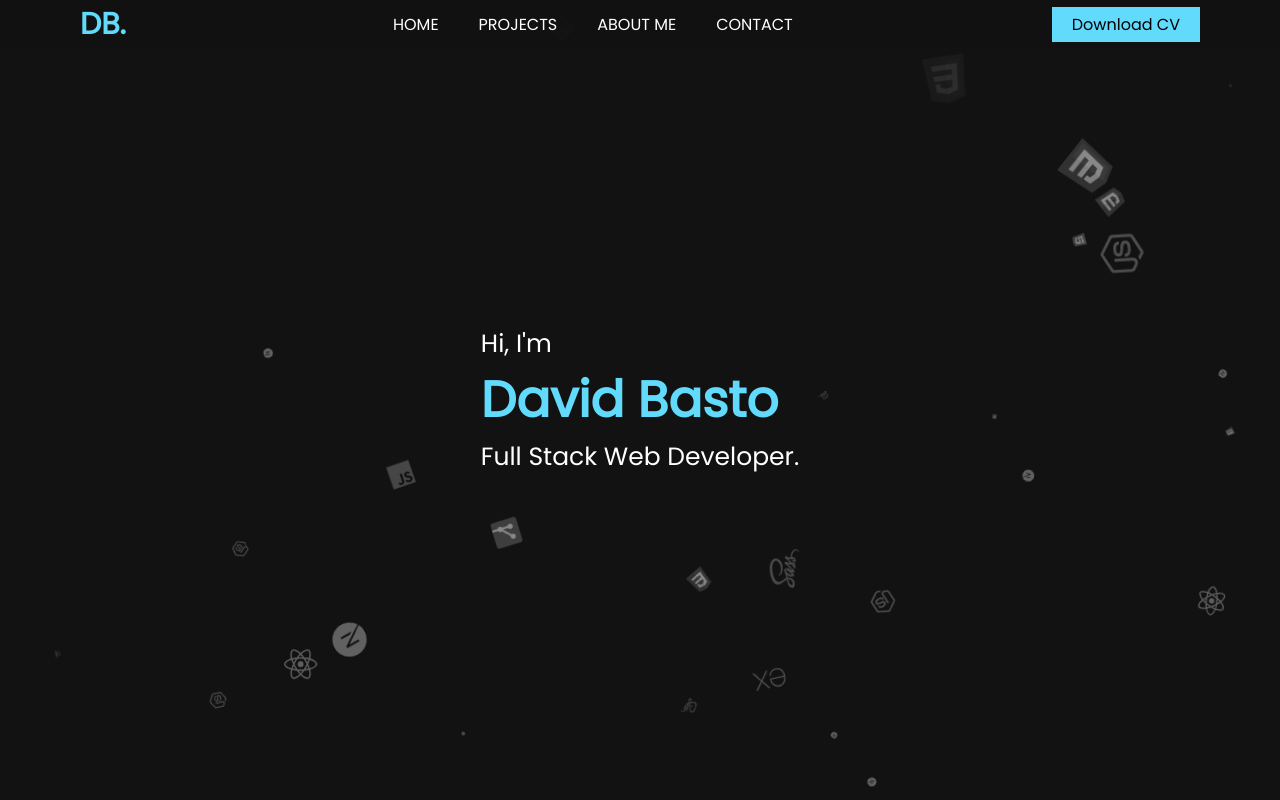
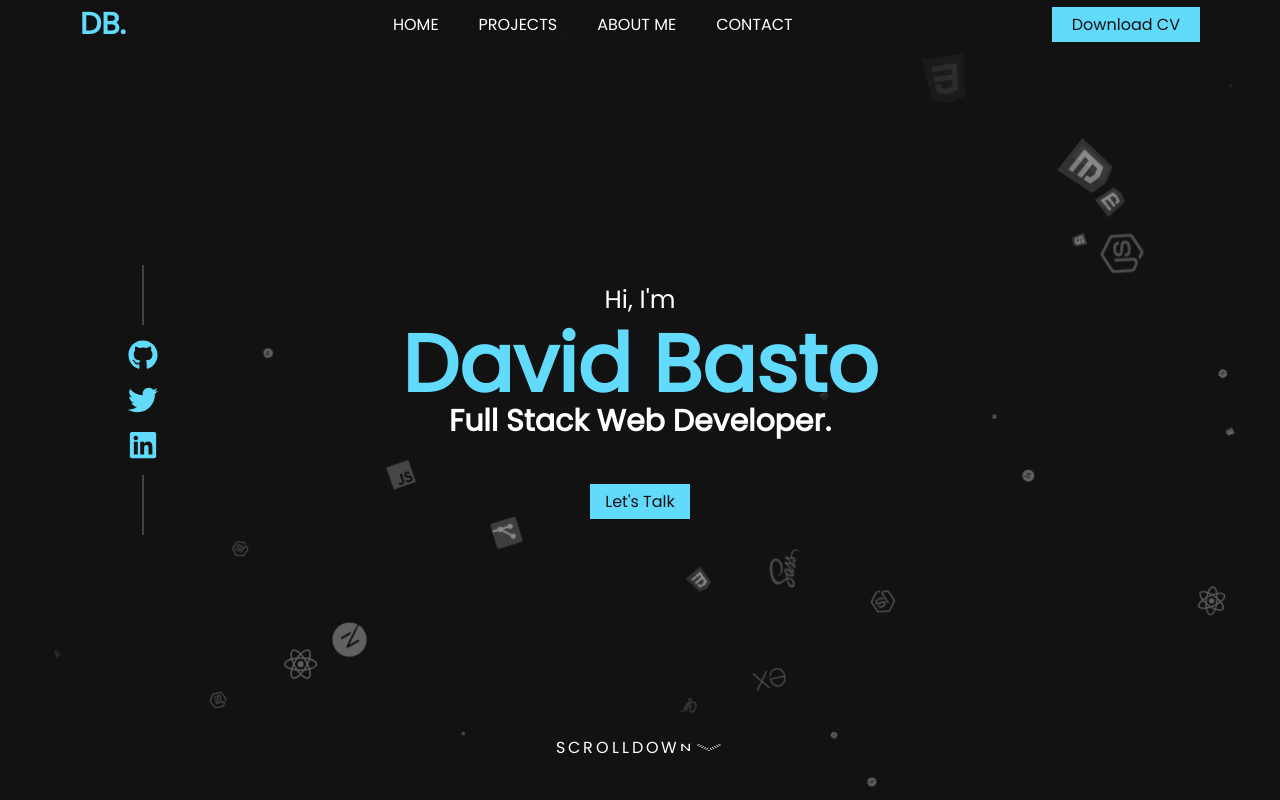
Before and after one commit to david-fb/NextJS-Portfolio, a Next.js app: page / in a window 1280 px wide. Shown: the top 800 px of the page. Built offline with nearby package versions, Linux system fonts and the light colour scheme.

Commit message:
[UPDATE] landing section design

```diff
--- a/src/components/Contact.jsx
+++ b/src/components/Contact.jsx
@@ -46,7 +46,9 @@ export default function Contact() {
           <input className={styles['Form__input-text']} type="email" name="user_email" placeholder="Email Address" />
 
           <textarea className={styles['Form__textarea']} name="message" placeholder="Your message" />
-          <input className={styles['Form__button']} type="submit" value="Send Message" />
+          <button className={`primary-button ${styles['Form__button']}`} type="submit">
+            Send Message
+          </button>
           {isLoading && <SendMessageLoader isSending={isSendingMessage} />}
         </form>
       </div>
--- a/src/components/Header.jsx
+++ b/src/components/Header.jsx
@@ -1,4 +1,10 @@
+/* eslint-disable jsx-a11y/anchor-is-valid */
 import { useRef, useEffect } from 'react';
+import Image from 'next/image';
+import Link from 'next/link';
+import githubIcon from '@assets/icons/github-brands.svg';
+import twitterIcon from '@assets/icons/twitter-brands.svg';
+import linkedinIcon from '@assets/icons/linkedin-brands.svg';
 import JSIcon from '@assets/icons/js.svg';
 import NextJSIcon from '@assets/icons/nextjs.svg';
 import ReactJsIcon from '@assets/icons/reactjs.svg';
@@ -8,6 +14,7 @@ import NodeJSIcon from '@assets/icons/nodejs.svg';
 import GitIcon from '@assets/icons/git.svg';
 import SassIcon from '@assets/icons/sass.svg';
 import ExpressJSIcon from '@assets/icons/expressjs.svg';
+import ArrowDownIcon from '@assets/icons/arrow-down.svg';
 import styles from '@styles/Header.module.scss';
 
 const images = [JSIcon.src, NextJSIcon.src, ReactJsIcon.src, Html5Icon.src, Css3Icon.src, NodeJSIcon.src, GitIcon.src, SassIcon.src, ExpressJSIcon.src];
@@ -63,9 +70,71 @@ export default function Header() {
   return (
     <header ref={headerRef} className={`PageSection ${styles.Header}`} id="Header">
       <div className={styles['Header__content']}>
+        <ul className={styles['Header__content__social']}>
+          <li className={styles['Header__content__social-item']}>
+            <Link href={'https://github.com/david-fb'} passHref>
+              <a target="_blank" rel="noreferrer">
+                <Image src={githubIcon} layout="fill" alt="Github" />
+              </a>
+            </Link>
+          </li>
+          <li className={styles['Header__content__social-item']}>
+            <Link href={'https://twitter.com/DavidB_M1'} passHref>
+              <a target="_blank" rel="noreferrer">
+                <Image src={twitterIcon} layout="fill" alt="Twitter" />
+              </a>
+            </Link>
+          </li>
+          <li className={styles['Header__content__social-item']}>
+            <Link href={'https://www.linkedin.com/in/david-basto/'} passHref>
+              <a target="_blank" rel="noreferrer">
+                <Image src={linkedinIcon} layout="fill" alt="Linkedin" />
+              </a>
+            </Link>
+          </li>
+        </ul>
         <p>Hi, I&apos;m</p>
-        <h1 className={styles['Header__title-name']}>David Basto</h1>
-        <p>Full Stack Web Developer.</p>
+        <h1 className={styles['Header__content__title-name']}>David Basto</h1>
+        <h2 className={styles['Header__content__title-description']}>Full Stack Web Developer.</h2>
+        <Link href="#Contact">
+          <a className={`primary-button ${styles['Header__content__talk']}`}>Let&apos;s Talk</a>
+        </Link>
+        <div className={styles['Header__content__scroll']}>
+          {/* Scroll down */}
+          <span className={styles['Header__content__scroll-letter']} style={{ '--i': 1 }}>
+            S
+          </span>
+          <span className={styles['Header__content__scroll-letter']} style={{ '--i': 2 }}>
+            c
+          </span>
+          <span className={styles['Header__content__scroll-letter']} style={{ '--i': 3 }}>
+            r
+          </span>
+          <span className={styles['Header__content__scroll-letter']} style={{ '--i': 4 }}>
+            o
+          </span>
+          <span className={styles['Header__content__scroll-letter']} style={{ '--i': 5 }}>
+            l
+          </span>
+          <span className={styles['Header__content__scroll-letter']} style={{ '--i': 6 }}>
+            l
+          </span>
+          <span className={styles['Header__content__scroll-letter']} style={{ '--i': 7 }}>
+            D
+          </span>
+          <span className={styles['Header__content__scroll-letter']} style={{ '--i': 8 }}>
+            O
+          </span>
+          <span className={styles['Header__content__scroll-letter']} style={{ '--i': 9 }}>
+            W
+          </span>
+          <span className={styles['Header__content__scroll-letter']} style={{ '--i': 10 }}>
+            N
+          </span>
+          <figure className={styles['Header__content__scroll-letter']} style={{ '--i': 11 }}>
+            <Image src={ArrowDownIcon} layout="fill" alt="" />
+          </figure>
+        </div>
       </div>
     </header>
   );
--- a/src/components/Nav.jsx
+++ b/src/components/Nav.jsx
@@ -60,7 +60,7 @@ export default function Nav() {
           <Link href="#Contact">Contact</Link>
         </li>
       </ul>
-      <button className={styles['Nav__button-download']}>Download CV</button>
+      <button className={`primary-button ${styles['Nav__button-download']}`}>Download CV</button>
     </nav>
   );
 }
--- a/src/styles/Contact.module.scss
+++ b/src/styles/Contact.module.scss
@@ -24,7 +24,6 @@
       width: fit-content;
       padding: 10px 30px;
       font-size: 16px;
-      background-color: $primary-color;
       border: none;
       cursor: pointer;
     }
--- a/src/styles/Header.module.scss
+++ b/src/styles/Header.module.scss
@@ -1,6 +1,6 @@
 @import 'vars';
 .Header {
-  height: 100vh;
+  min-height: 100vh;
   width: 100%;
   align-self: center;
   display: flex;
@@ -12,13 +12,84 @@
   position: relative;
   overflow: hidden;
 
-  &__title-name {
-    font-size: 50px;
-    color: $primary-color;
-  }
   &__content {
     z-index: 1;
+    width: 80%;
+    flex: 1;
     max-width: 1200px;
+    position: relative;
+    display: flex;
+    flex-direction: column;
+    align-items: center;
+    justify-content: center;
+
+    &__title-name {
+      font-size: 80px;
+      color: $primary-color;
+      margin-top: -15px;
+    }
+    &__title-description {
+      font-size: 30px;
+      margin-top: -25px;
+    }
+
+    &__talk {
+      padding: 5px 15px;
+      margin-top: 40px;
+      font-size: 16px;
+    }
+
+    &__social {
+      list-style: none;
+      display: flex;
+      flex-direction: column;
+      gap: 15px;
+      position: absolute;
+      left: 0;
+      align-items: center;
+
+      &-item {
+        position: relative;
+        width: 30px;
+        aspect-ratio: 1 / 1;
+        cursor: pointer;
+      }
+      &::after,
+      &::before {
+        content: '';
+        width: 2px;
+        height: 60px;
+        background-color: #434343;
+      }
+    }
+
+    &__scroll {
+      font-size: 17px;
+      display: flex;
+      gap: 3px;
+      position: absolute;
+      bottom: 40px;
+      figure {
+        position: relative;
+        width: 30px;
+        aspect-ratio: 16 / 9;
+      }
+      &-letter {
+        position: relative;
+        display: inline-block;
+        font-size: 16px;
+        color: #fff;
+        text-transform: uppercase;
+        animation: flip 3.5s infinite;
+        animation-delay: calc(.3s * var(--i));
+      }
+    }
+  }
+}
+@keyframes flip {
+  0%,
+  80% {
+    transform: rotateX(360deg);
   }
 }
 
@@ -35,10 +106,10 @@
     opacity: 0;
   }
   10% {
-    opacity: .5;
+    opacity: 0.5;
   }
   90% {
-    opacity: .5;
+    opacity: 0.5;
   }
   100% {
     transform: scale(1) translateY(-500%) rotate(360deg);
--- a/src/styles/Nav.module.scss
+++ b/src/styles/Nav.module.scss
@@ -18,8 +18,6 @@
     }
 
     &__button-download {
-        border: none;
-        background-color: $primary-color;
         padding: 5px 20px;
         font-size: 16px;
     }
--- a/src/styles/SendMessageLoader.module.scss
+++ b/src/styles/SendMessageLoader.module.scss
@@ -11,6 +11,7 @@
     align-items: center;
     justify-content: center;
     font-size: 20px;
+    z-index: 99;
   }
   .lds-ellipsis {
     display: inline-block;
--- a/src/styles/globals.scss
+++ b/src/styles/globals.scss
@@ -36,3 +36,44 @@ a {
   background: #555;
   background-clip: padding-box;
 }
+
+.primary-button {
+  display: inline-block;
+  border: none;
+  color: $bg-color;
+  position: relative;
+  transition: all .3s;
+  overflow: hidden;
+  cursor: pointer;
+  z-index: 1;
+  &::after {
+    content: '';
+    position: absolute;
+    bottom: 0;
+    left: 0;
+    width: 100%;
+    height: 100%;
+    background-color: $primary-color;
+    z-index: -2;
+  }
+  &::before {
+    content: '';
+    position: absolute;
+    bottom: 0;
+    left: 0;
+    width: 0%;
+    height: 100%;
+    background-color: #FFF;
+    transition: all .3s;
+    z-index: -1;
+    border-top-right-radius: 9999px;
+    border-bottom-right-radius: 9999px;
+  }
+  &:hover {
+    &::before {
+      width: 100%;
+      border-radius: 0;
+      background-color: $on-background-color;
+    }
+  }
+}
```
Also changed, not shown: src/assets/icons/arrow-down.svg (added).
